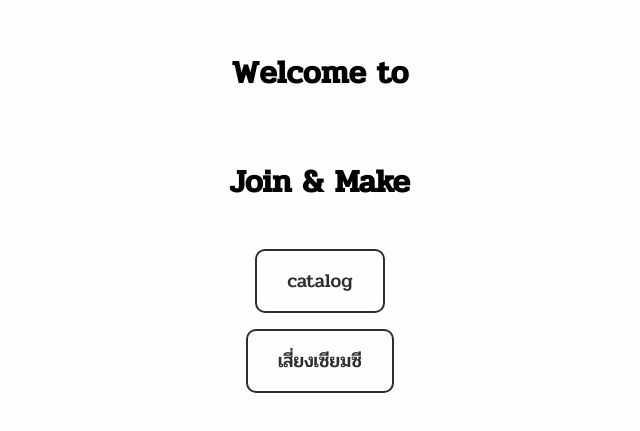
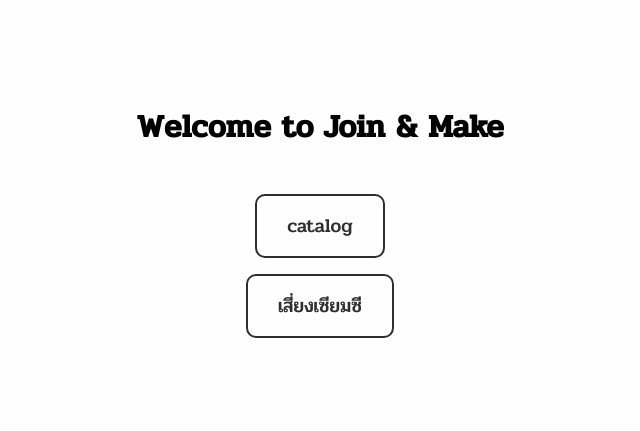
Before and after one commit to namneungg/random, a plain HTML site: page index.html in a window 1280 px wide. Shown: the part 199-630 px from the top of the page, without its empty margins (320-960 px from the left). Drawn offline with Linux system fonts and the light colour scheme.

Commit message:
Update index.html

```diff
--- a/index.html
+++ b/index.html
@@ -43,8 +43,8 @@
 </head>
 <body>
   <div class="container">
-    <h1>Welcome to</h1>
-    <h1>Join & Make</h1>
+    <h1>Welcome to Join & Make</h1>
+
     <a href="catalog.html" class="button">catalog</a>
     <br>
     <br>
```
